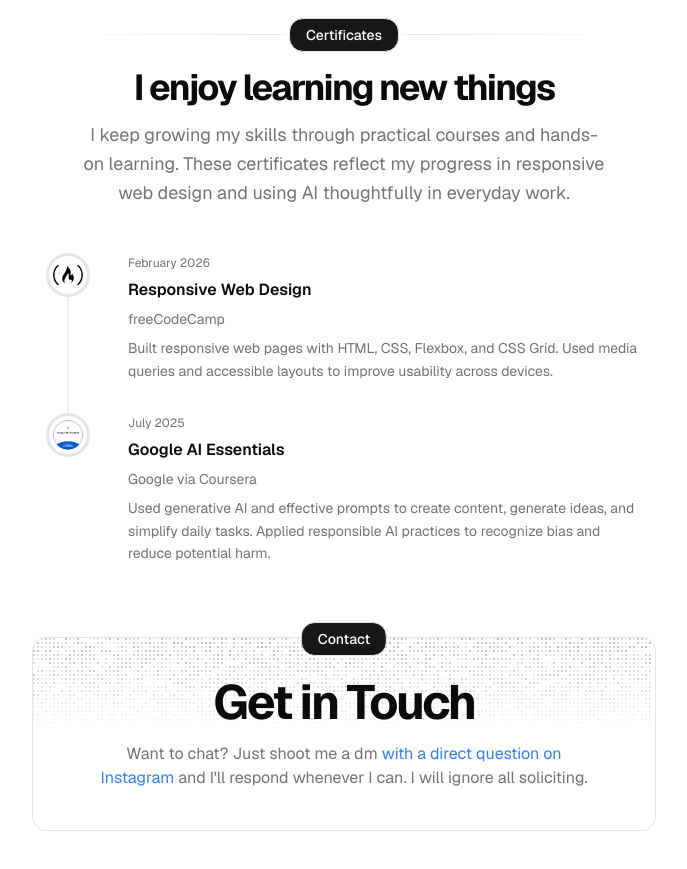
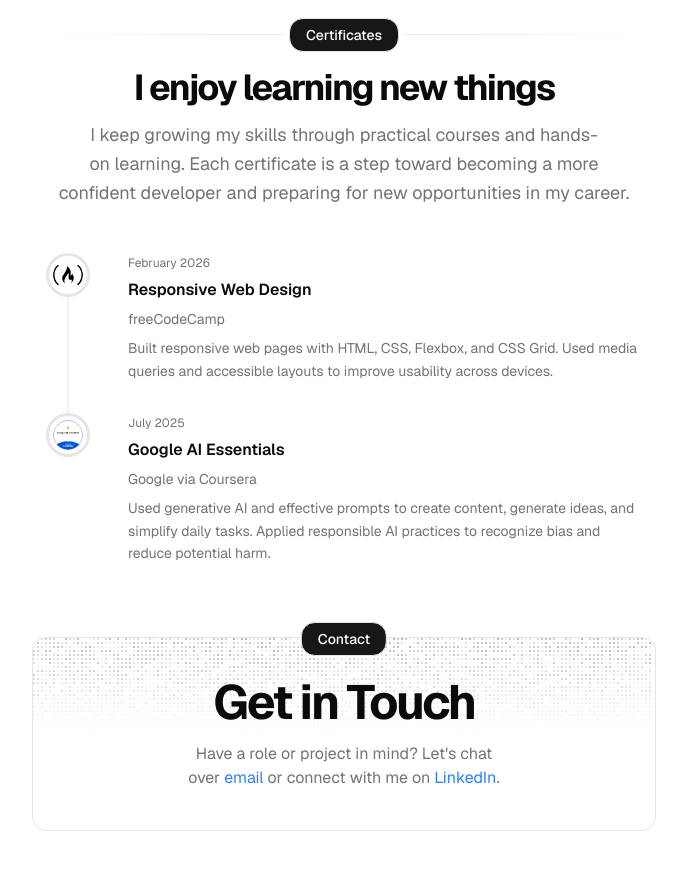
Before and after one commit to naked-vivi/portfolio_v1, a Next.js app: page / in a window 1280 px wide. Shown: the part 2140-3009 px from the top of the page, without its empty margins (296-983 px from the left). Built offline with nearby package versions, Linux system fonts and the light colour scheme; no server answers.

Commit message:
feat: add email contact and career focused certificate copy

```diff
--- a/src/components/section/certificates-section.tsx
+++ b/src/components/section/certificates-section.tsx
@@ -22,8 +22,8 @@ export default function CertificatesSection() {
             </h2>
             <p className="text-muted-foreground md:text-lg/relaxed lg:text-base/relaxed xl:text-lg/relaxed text-balance text-center">
               I keep growing my skills through practical courses and hands-on learning.
-              These certificates reflect my progress in responsive web design and
-              using AI thoughtfully in everyday work.
+              Each certificate is a step toward becoming a more confident developer
+              and preparing for new opportunities in my career.
             </p>
           </div>
         </div>
--- a/src/components/section/contact-section.tsx
+++ b/src/components/section/contact-section.tsx
@@ -24,17 +24,22 @@ export default function ContactSection() {
           Get in Touch
         </h2>
         <p className="mx-auto max-w-lg text-muted-foreground text-balance">
-          Want to chat? Just shoot me a dm{" "}
+          Have a role or project in mind? Let&apos;s chat over{" "}
+          <a
+            href={`mailto:${DATA.contact.email}`}
+            className="text-blue-500 hover:underline underline-offset-4 focus-visible:outline-none focus-visible:ring-2 focus-visible:ring-ring focus-visible:ring-offset-2 rounded-sm"
+          >
+            email
+          </a>{" "}
+          or connect with me on{" "}
           <Link
-            href={DATA.contact.social.Instagram.url}
+            href={DATA.contact.social.LinkedIn.url}
             target="_blank"
             rel="noopener noreferrer"
             className="text-blue-500 hover:underline underline-offset-4 focus-visible:outline-none focus-visible:ring-2 focus-visible:ring-ring focus-visible:ring-offset-2 rounded-sm"
           >
-            with a direct question on Instagram
-          </Link>{" "}
-          and I&apos;ll respond whenever I can. I will ignore all
-          soliciting.
+            LinkedIn
+          </Link>.
         </p>
       </div>
     </div>
```
